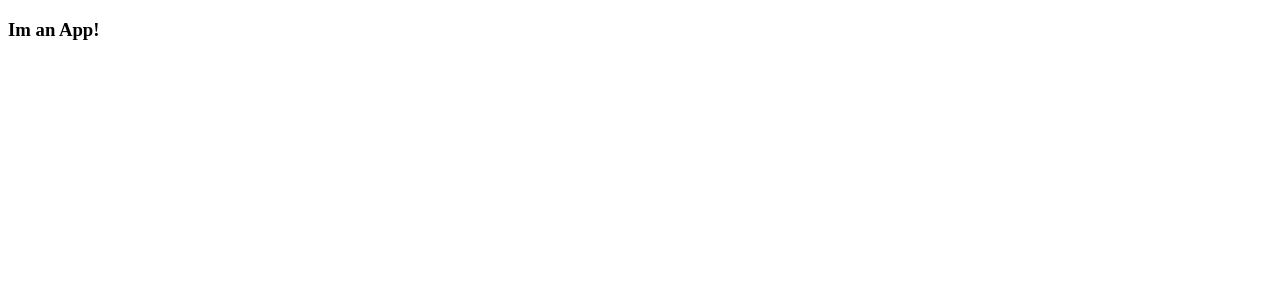
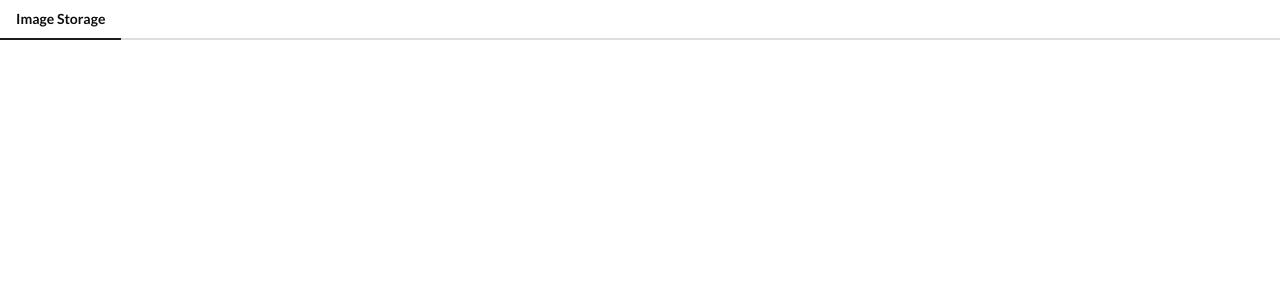
Before and after one commit to juanpichvrdo/imgur-gallery, a Vue app: page / in a window 1280 px wide. Shown: the top 300 px of the page. Built offline with nearby package versions, Linux system fonts and the light colour scheme.

Commit message:
Add Vuex config with store

```diff
--- a/public/index.html
+++ b/public/index.html
@@ -1,15 +1,22 @@
 <!DOCTYPE html>
 <html lang="en">
   <head>
-    <meta charset="utf-8">
-    <meta http-equiv="X-UA-Compatible" content="IE=edge">
-    <meta name="viewport" content="width=device-width,initial-scale=1.0">
-    <link rel="icon" href="<%= BASE_URL %>favicon.ico">
+    <meta charset="utf-8" />
+    <meta http-equiv="X-UA-Compatible" content="IE=edge" />
+    <meta name="viewport" content="width=device-width,initial-scale=1.0" />
+    <link rel="icon" href="<%= BASE_URL %>favicon.ico" />
+    <link
+      rel="stylesheet"
+      href="https://cdnjs.cloudflare.com/ajax/libs/semantic-ui/2.4.1/semantic.min.css"
+    />
     <title>images</title>
   </head>
   <body>
     <noscript>
-      <strong>We're sorry but images doesn't work properly without JavaScript enabled. Please enable it to continue.</strong>
+      <strong
+        >We're sorry but images doesn't work properly without JavaScript
+        enabled. Please enable it to continue.</strong
+      >
     </noscript>
     <div id="app"></div>
     <!-- built files will be auto injected -->
--- a/src/App.vue
+++ b/src/App.vue
@@ -1,13 +1,19 @@
 <template>
-  <h3>Im an App!</h3>
+  <div>
+    <AppHeader></AppHeader>
+  </div>
 </template>
 
 <script>
+import AppHeader from "./components/AppHeader";
+
 export default {
-  name: 'App'
-}
+  name: "App",
+  components: {
+    AppHeader
+  }
+};
 </script>
 
 <style scope>
-
 </style>
--- /dev/null
+++ b/src/components/AppHeader.vue
@@ -0,0 +1,14 @@
+<template>
+  <div class="ui secondary pointing menu">
+    <a href="/" class="active item">Image Storage</a>
+  </div>
+</template>
+
+<script>
+export default {
+  name: "AppHeader"
+};
+</script>
+
+<style scoped>
+</style>
--- a/src/main.js
+++ b/src/main.js
@@ -1,6 +1,8 @@
 import Vue from "vue";
 import App from "./App";
+import store from "./store";
 
 new Vue({
+  store,
   render: h => h(App)
 }).$mount("#app");
--- /dev/null
+++ b/src/store/index.js
@@ -0,0 +1,8 @@
+import Vuex from "vuex";
+import Vue from "vue";
+
+Vue.use(Vuex);
+
+export default new Vuex.Store({
+  modules: {}
+});
```
